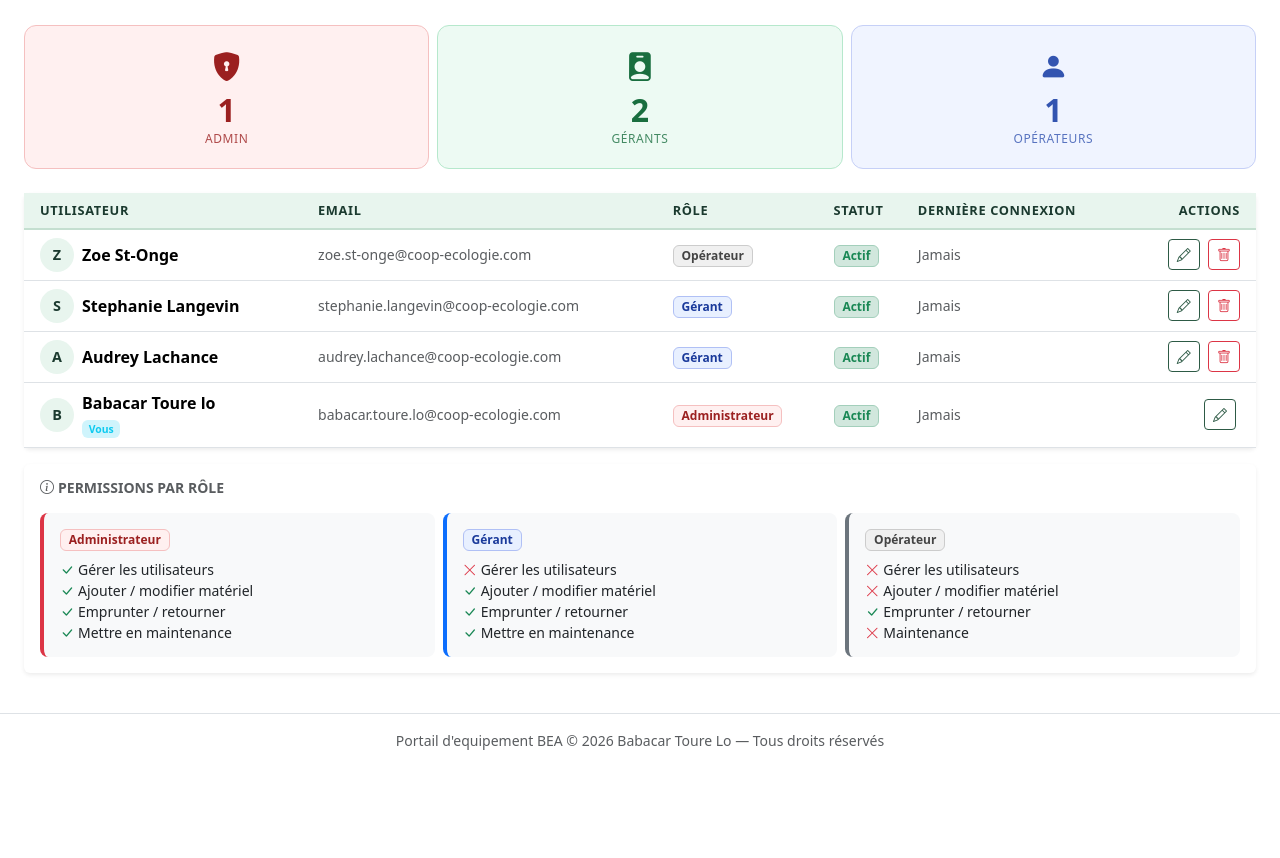
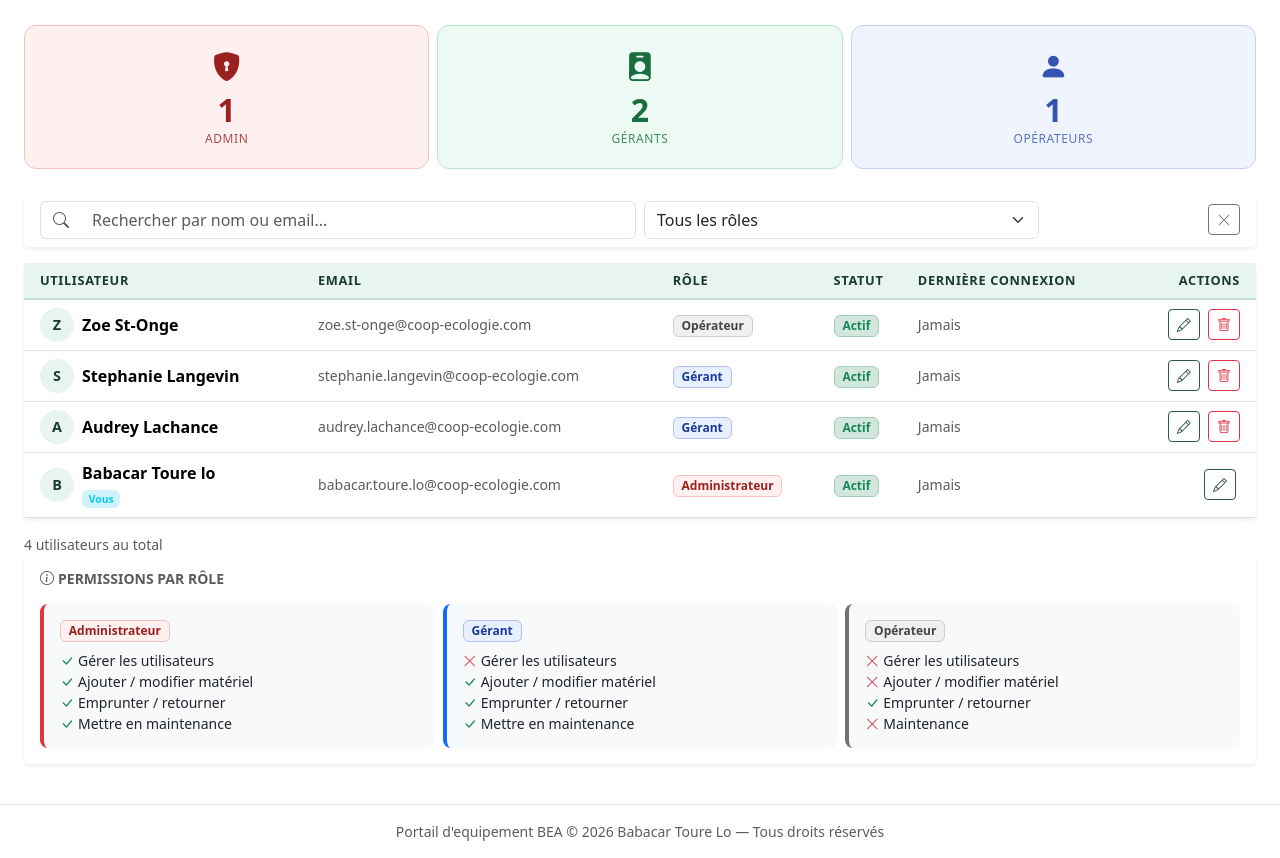
Before and after one commit to lobabacar/Forest_track, a Flask app: page /admin/utilisateurs in a window 1280 px wide. Shown: the part 192-1050 px from the top of the page. Before the commit the page ends 942 px from the top, so only its background shows below. Run offline with Flask 3, Linux system fonts and the light colour scheme; a user stored in the database is signed in.

Commit message:
ajout de la pagination et la barre de recherche dans la table utilisateur

```diff
--- a/app.py
+++ b/app.py
@@ -222,8 +222,35 @@ def profil():
 @app.route('/admin/utilisateurs')
 @admin_requis
 def admin_utilisateurs():
-    users = Utilisateur.query.order_by(Utilisateur.created_at.desc()).all()
-    return render_template('admin_utilisateurs.html', users=users, roles=ROLE_LABELS)
+    page     = request.args.get('page', 1, type=int)
+    par_page = request.args.get('per_page', 10, type=int)
+    if par_page not in [10, 25, 50]:
+        par_page = 10
+
+    recherche = request.args.get('q', '')
+    role_filtre = request.args.get('role', '')
+
+    query = Utilisateur.query
+
+    if recherche:
+        query = query.filter(
+            db.or_(
+                Utilisateur.nom.ilike(f'%{recherche}%'),
+                Utilisateur.email.ilike(f'%{recherche}%')
+            )
+        )
+    if role_filtre:
+        query = query.filter(Utilisateur.role == role_filtre)
+
+    pagination = query.order_by(Utilisateur.created_at.desc())\
+                      .paginate(page=page, per_page=par_page, error_out=False)
+
+    return render_template('admin_utilisateurs.html',
+                           users=pagination.items,
+                           pagination=pagination,
+                           roles=ROLE_LABELS,
+                           recherche=recherche,
+                           role_filtre=role_filtre)
 
 @app.route('/admin/utilisateurs/nouveau', methods=['GET', 'POST'])
 @admin_requis
--- a/templates/admin_utilisateurs.html
+++ b/templates/admin_utilisateurs.html
@@ -31,7 +31,45 @@
     <div class="stat-label">Opérateurs</div>
   </div></div>
 </div>
-
+<!-- Barre recherche & filtre rôle -->
+<form method="GET" action="{{ url_for('admin_utilisateurs') }}" class="mb-3">
+  <div class="card shadow-sm border-0">
+    <div class="card-body py-2">
+      <div class="row g-2 align-items-center">
+        <div class="col-md-6">
+          <div class="input-group">
+            <span class="input-group-text bg-white border-end-0">
+              <i class="bi bi-search text-muted"></i>
+            </span>
+            <input type="text" name="q" class="form-control border-start-0"
+                   placeholder="Rechercher par nom ou email…"
+                   value="{{ recherche }}"
+                   onchange="this.form.submit()">
+          </div>
+        </div>
+        <div class="col-md-4">
+          <select name="role" class="form-select" onchange="this.form.submit()">
+            <option value="">Tous les rôles</option>
+            {% for role_val, role_nom in roles.items() %}
+            <option value="{{ role_val }}"
+              {% if role_filtre == role_val %}selected{% endif %}>
+              {{ role_nom }}
+            </option>
+            {% endfor %}
+          </select>
+        </div>
+        <div class="col-md-2 text-end">
+          <a href="{{ url_for('admin_utilisateurs') }}"
+             class="btn btn-outline-secondary btn-sm">
+            <i class="bi bi-x-lg"></i>
+          </a>
+        </div>
+      </div>
+    </div>
+  </div>
+</form>
+<!-- ↑↑↑ FIN BARRE DE RECHERCHE ↑↑↑ -->
+ <!-- Tableau utilisateurs (existant) -->
 <div class="card shadow-sm border-0 mb-3">
   <div class="card-body p-0">
     <div class="table-responsive">
@@ -92,7 +130,75 @@
     </div>
   </div>
 </div>
+<!-- Pagination -->
+{% if pagination.pages > 1 %}
+<div class="d-flex align-items-center justify-content-between mt-3 flex-wrap gap-2">
 
+  <div class="text-muted small">
+    Affichage de
+    <strong>{{ (pagination.page - 1) * pagination.per_page + 1 }}</strong>
+    à
+    <strong>{{ [pagination.page * pagination.per_page, pagination.total] | min }}</strong>
+    sur <strong>{{ pagination.total }}</strong> utilisateurs
+  </div>
+
+  <nav>
+    <ul class="pagination pagination-sm mb-0">
+      <li class="page-item {% if not pagination.has_prev %}disabled{% endif %}">
+        <a class="page-link" href="{{ url_for('admin_utilisateurs', page=1,
+           q=recherche, role=role_filtre) }}">
+          <i class="bi bi-chevron-double-left"></i>
+        </a>
+      </li>
+      <li class="page-item {% if not pagination.has_prev %}disabled{% endif %}">
+        <a class="page-link" href="{{ url_for('admin_utilisateurs',
+           page=pagination.prev_num, q=recherche, role=role_filtre) }}">
+          <i class="bi bi-chevron-left"></i>
+        </a>
+      </li>
+      {% for p in pagination.iter_pages(left_edge=1, right_edge=1,
+                                        left_current=2, right_current=2) %}
+        {% if p %}
+          <li class="page-item {% if p == pagination.page %}active{% endif %}">
+            <a class="page-link" href="{{ url_for('admin_utilisateurs', page=p,
+               q=recherche, role=role_filtre) }}">{{ p }}</a>
+          </li>
+        {% else %}
+          <li class="page-item disabled"><span class="page-link">…</span></li>
+        {% endif %}
+      {% endfor %}
+      <li class="page-item {% if not pagination.has_next %}disabled{% endif %}">
+        <a class="page-link" href="{{ url_for('admin_utilisateurs',
+           page=pagination.next_num, q=recherche, role=role_filtre) }}">
+          <i class="bi bi-chevron-right"></i>
+        </a>
+      </li>
+      <li class="page-item {% if not pagination.has_next %}disabled{% endif %}">
+        <a class="page-link" href="{{ url_for('admin_utilisateurs',
+           page=pagination.pages, q=recherche, role=role_filtre) }}">
+          <i class="bi bi-chevron-double-right"></i>
+        </a>
+      </li>
+    </ul>
+  </nav>
+
+  <div class="d-flex align-items-center gap-2">
+    <span class="text-muted small">Par page :</span>
+    <select class="form-select form-select-sm" style="width:70px"
+            onchange="window.location.href='{{ url_for('admin_utilisateurs',
+                      q=recherche, role=role_filtre) }}&per_page='+this.value">
+      <option value="10" {% if pagination.per_page == 10 %}selected{% endif %}>10</option>
+      <option value="25" {% if pagination.per_page == 25 %}selected{% endif %}>25</option>
+      <option value="50" {% if pagination.per_page == 50 %}selected{% endif %}>50</option>
+    </select>
+  </div>
+
+</div>
+{% else %}
+<div class="text-muted small mt-2">
+  {{ pagination.total }} utilisateur{% if pagination.total > 1 %}s{% endif %} au total
+</div>
+{% endif %}
 <div class="card shadow-sm border-0">
   <div class="card-body">
     <h6 class="fw-semibold mb-3 text-muted text-uppercase small">
```
